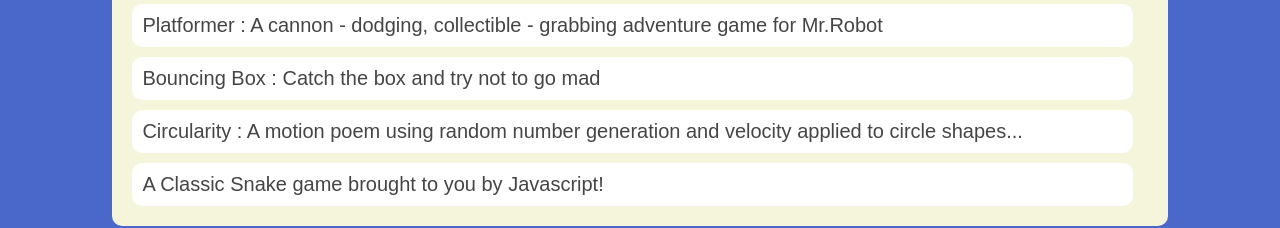
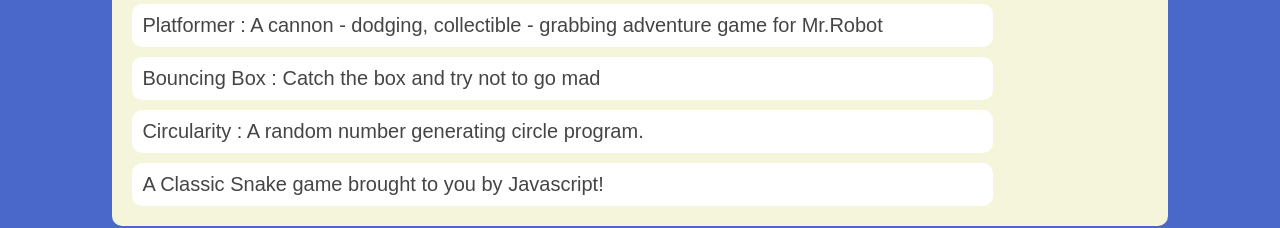
Before and after one commit to roconnell15/roconnell15.github.io, a plain HTML site: page portfolio.html in a window 1280 px wide. Shown: the part 258-486 px from the top of the page. Drawn offline with Linux system fonts and the light colour scheme.

Commit message:
Visual Changes to Index

```diff
--- a/portfolio.html
+++ b/portfolio.html
@@ -176,7 +176,7 @@
             <ul id="portfolio">
             <li><a href="projects/platformer/">Platformer : A cannon - dodging, collectible - grabbing adventure game for Mr.Robot</a></li>
             <li><a href="projects/bouncing-box/">Bouncing Box : Catch the box and try not to go mad </a></li>
-            <li><a href="projects/circularity/">Circularity : A motion poem using random number generation and velocity applied to circle shapes...</a></li>
+            <li><a href="projects/circularity/">Circularity : A random number generating circle program.</a></li>
             <!-- <li><a href="projects/snakeVB/">Check it out.</a></li> -->
             <li><a href="projects/snake/">A Classic Snake game brought to you by Javascript!</a></li>
             <!-- <li><a href="projects/dice/">Come back later... Dice generator loading...</a></li> -->
```
Also changed, not shown: projects/snake/index.html (+1 -0 lines).
